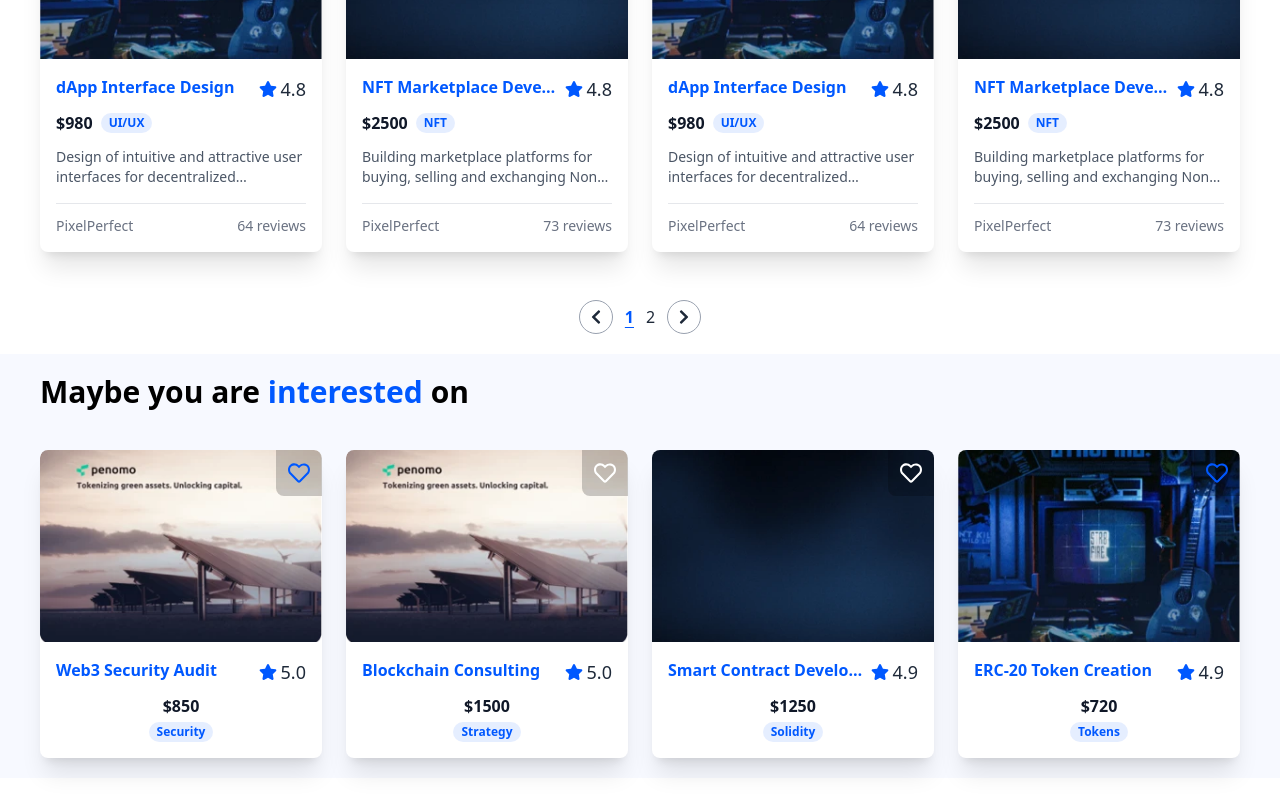
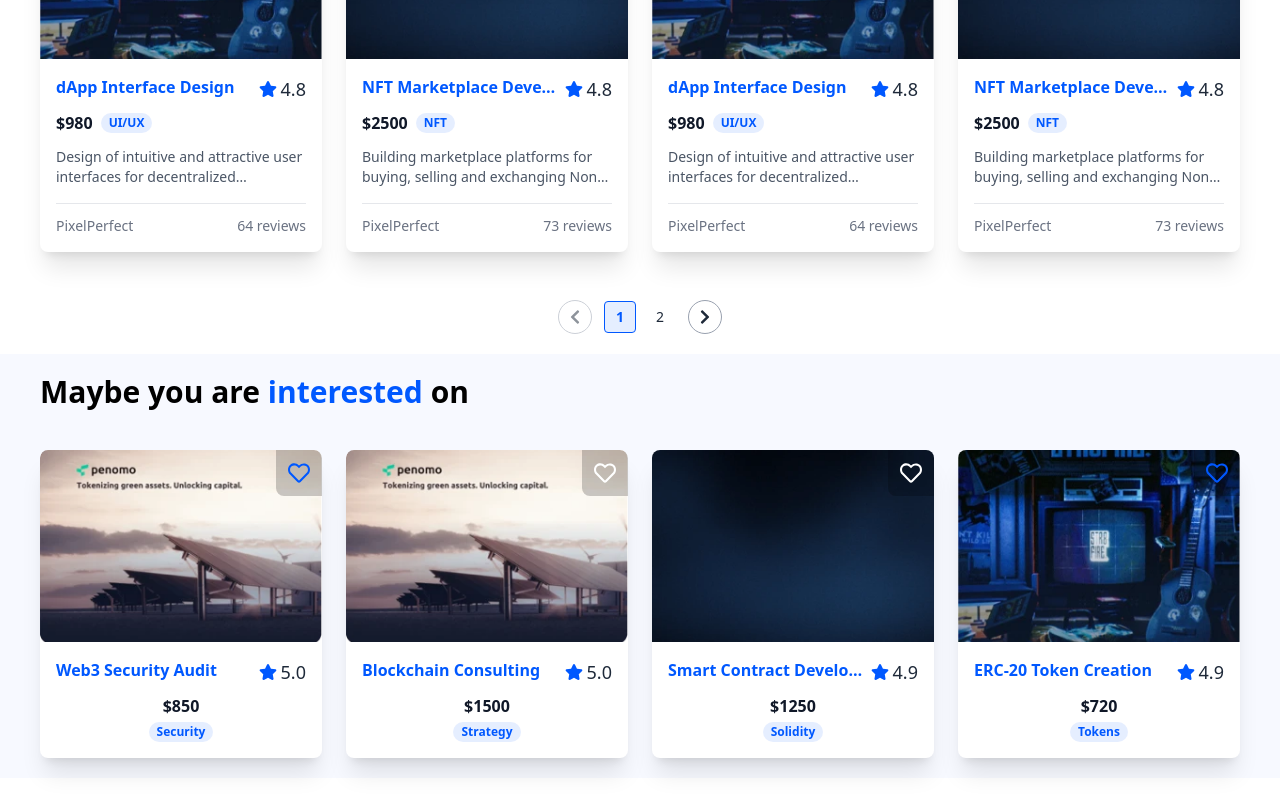
Before and after one commit to ShowyCone/portal-partner-v2, a Next.js app: page /discover in a window 1280 px wide. Shown: the part 1843-2643 px from the top of the page. Built offline with nearby package versions, Linux system fonts and the light colour scheme.

Commit message:
Refactor AllServices and CTABanner components for improved readability and maintainability

```diff
--- a/src/components/discover/components/AllServices.tsx
+++ b/src/components/discover/components/AllServices.tsx
@@ -28,14 +28,23 @@ const AllServices: React.FC = () => {
   const [sortBy, setSortBy] = useState<string>('Popular')
   const [category, setCategory] = useState<string>('All')
   const [currentPage, setCurrentPage] = useState<number>(1)
-  const [itemsPerPage, setItemsPerPage] = useState<number>(getItemsPerPage())
+  const [itemsPerPage, setItemsPerPage] = useState<number>(16) // Always start with server value
+  const [isClient, setIsClient] = useState<boolean>(false)
 
-  // Update items per page on resize
+  // Handle client-side hydration
   useEffect(() => {
+    setIsClient(true)
+    setItemsPerPage(getItemsPerPage())
+  }, [])
+
+  // Update items per page on resize (only after hydration)
+  useEffect(() => {
+    if (!isClient) return
+
     const handleResize = () => setItemsPerPage(getItemsPerPage())
     window.addEventListener('resize', handleResize)
     return () => window.removeEventListener('resize', handleResize)
-  }, [])
+  }, [isClient])
 
   // Duplicate the base list to simulate pagination, while keeping the original UUID id. We add a separate cloneIdx to guarantee unique React keys.
   const extendedServices = useMemo(() => {
@@ -94,6 +103,17 @@ const AllServices: React.FC = () => {
   useEffect(() => {
     setCurrentPage(1)
   }, [sortBy, category, itemsPerPage])
+
+  // Prevent hydration mismatch by showing a loading state until client-side hydration is complete
+  if (!isClient) {
+    return (
+      <section className='pb-5 px-4 md:px-10 max-w-screen-xl mx-auto overflow-hidden'>
+        <div className='flex justify-center items-center py-20'>
+          <div className='animate-pulse text-gray-500'>Loading services...</div>
+        </div>
+      </section>
+    )
+  }
 
   return (
     <section className='pb-5 px-4 md:px-10 max-w-screen-xl mx-auto overflow-hidden'>
@@ -169,42 +189,74 @@ const AllServices: React.FC = () => {
       </motion.div>
 
       {/* Pagination */}
-      <div className='flex justify-center items-center mt-12 gap-3'>
+      <div className='flex justify-center items-center mt-12 gap-2 sm:gap-3 flex-wrap'>
         {/* Previous page */}
-        <div
+        <button
           onClick={() => currentPage > 1 && setCurrentPage((prev) => prev - 1)}
-          className='rounded-full border border-gray-400 text-gray-800 p-2 cursor-pointer hover:border-rwa hover:text-rwa transition-colors'
+          disabled={currentPage === 1}
+          className='rounded-full border border-gray-400 text-gray-800 p-2 cursor-pointer hover:border-rwa hover:text-rwa transition-colors disabled:opacity-50 disabled:cursor-not-allowed'
+          aria-label='Previous page'
         >
           <FaChevronLeft />
-        </div>
+        </button>
 
-        {/* Page numbers */}
+        {/* Page numbers with better mobile support */}
+        <div className='flex items-center gap-1 sm:gap-2 max-w-xs overflow-x-auto'>
           {Array.from({ length: totalPages }).map((_, idx) => {
             const page = idx + 1
+            // Show only a few pages on mobile to prevent overflow
+            const showPage =
+              totalPages <= 7 ||
+              page === 1 ||
+              page === totalPages ||
+              (page >= currentPage - 1 && page <= currentPage + 1)
+
+            if (
+              !showPage &&
+              page !== currentPage - 2 &&
+              page !== currentPage + 2
+            ) {
+              return null
+            }
+
+            if (
+              (page === currentPage - 2 || page === currentPage + 2) &&
+              totalPages > 7
+            ) {
+              return (
+                <span key={page} className='text-gray-400 px-1'>
+                  ...
+                </span>
+              )
+            }
+
             return (
               <button
                 key={page}
                 onClick={() => setCurrentPage(page)}
-              className={
+                className={`min-w-[32px] h-8 text-sm rounded ${
                   page === currentPage
-                  ? 'text-rwa underline underline-offset-4 font-semibold'
-                  : 'text-gray-800 hover:text-rwa transition'
-              }
+                    ? 'text-rwa bg-rwa/10 border border-rwa font-semibold'
+                    : 'text-gray-800 hover:text-rwa hover:bg-gray-100 transition'
+                }`}
               >
                 {page}
               </button>
             )
           })}
+        </div>
 
         {/* Next page */}
-        <div
+        <button
           onClick={() =>
             currentPage < totalPages && setCurrentPage((prev) => prev + 1)
           }
-          className='rounded-full border border-gray-400 text-gray-800 p-2 cursor-pointer hover:border-rwa hover:text-rwa transition-colors'
+          disabled={currentPage === totalPages}
+          className='rounded-full border border-gray-400 text-gray-800 p-2 cursor-pointer hover:border-rwa hover:text-rwa transition-colors disabled:opacity-50 disabled:cursor-not-allowed'
+          aria-label='Next page'
         >
           <FaChevronRight />
-        </div>
+        </button>
       </div>
     </section>
   )
--- a/src/components/discover/components/CTABanner.tsx
+++ b/src/components/discover/components/CTABanner.tsx
@@ -9,7 +9,7 @@ const CTABanner: React.FC = () => {
         whileInView={{ opacity: 1, y: 0 }}
         transition={{ duration: 0.6, ease: 'easeOut' }}
         viewport={{ once: true }}
-        className='flex items-center justify-center text-center gap-6 py-16 md:py-20 px-4 md:px-20 rounded-xl overflow-hidden bg-rwa'
+        className='flex md:flex-row flex-col items-center justify-center text-center gap-6 py-16 md:py-20 px-4 md:px-20 rounded-xl overflow-hidden bg-rwa'
       >
         <h2 className='text-white text-xl md:text-3xl font-bold'>
           Help us to improve
```
Lines whose indentation alone changed are shown as unchanged.
